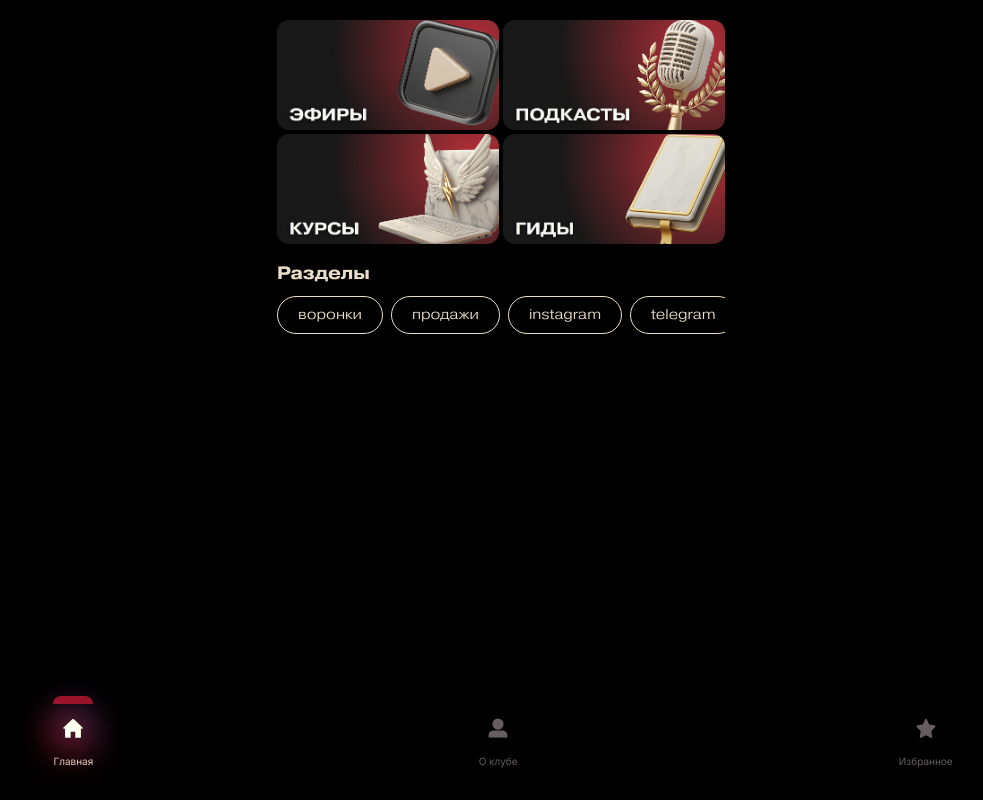
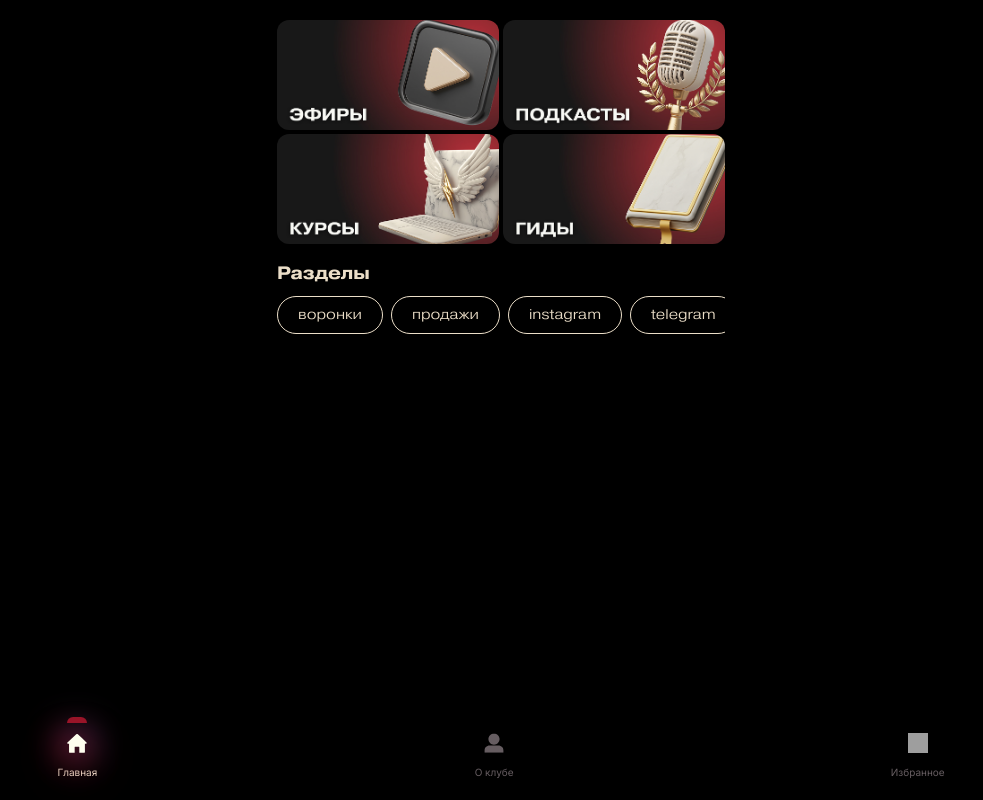
Before and after one commit to nakovalskaya/club-nav, a Next.js app: page / in a window 1280 px wide. Shown: the whole page, without its empty margins (139-1122 px from the left). Built offline with nearby package versions, Linux system fonts and the light colour scheme; grey boxes are pictures that could not be loaded.

Commit message:
компактное меню

```diff
--- a/app/components/BottomNav.tsx
+++ b/app/components/BottomNav.tsx
@@ -12,7 +12,7 @@ export default function BottomNav() {
   ];
 
   return (
-    <nav className="fixed bottom-0 left-0 w-full bg-black flex justify-around items-center h-32 z-50">
+    <nav className="fixed bottom-0 left-0 w-full bg-black h-28 z-50 px-2 pt-1 pb-5 flex justify-around items-end">
       {links.map(({ label, href, icon }) => {
         const isActive = currentPath === href;
 
@@ -24,10 +24,10 @@ export default function BottomNav() {
               isActive ? 'text-[#EBDEC8]' : 'text-[#665d61] hover:text-white'
             }`}
           >
-            <div className="relative w-12 h-12 flex items-center justify-center transition-all duration-300 ease-in-out">
+            <div className="relative w-10 h-10 flex items-center justify-center transition-all duration-300 ease-in-out">
               {/* Палочка сверху */}
               <div
-                className={`absolute -top-2 left-1/2 -translate-x-1/2 w-10 h-2 rounded-t-xl bg-[#991428] z-20 transition-all duration-300 ease-in-out ${
+                className={`absolute -top-1.5 left-1/2 -translate-x-1/2 w-5 h-1.5 rounded-t-xl bg-[#991428] z-20 transition-all duration-300 ease-in-out ${
                   isActive ? 'opacity-100' : 'opacity-0'
                 }`}
               ></div>
@@ -41,7 +41,7 @@ export default function BottomNav() {
 
               {/* Светящаяся аура снизу */}
               <div
-                className={`absolute -bottom-1 left-1/2 -translate-x-1/2 w-14 h-6 bg-[#991428]/20 rounded-full blur-xl z-0 transition-opacity duration-300 ease-in-out ${
+                className={`absolute -bottom-1 left-1/2 -translate-x-1/2 w-10 h-5 bg-[#991428]/20 rounded-full blur-xl z-0 transition-opacity duration-300 ease-in-out ${
                   isActive ? 'opacity-100' : 'opacity-0'
                 }`}
               ></div>
@@ -57,7 +57,7 @@ export default function BottomNav() {
                 }`}
               />
             </div>
-            <span className="mt-0.5 transition-all duration-300 ease-in-out">{label}</span>
+            <span className="mt-[2px] transition-all duration-300 ease-in-out">{label}</span>
           </a>
         );
       })}
```
Also changed, not shown: public/icons/favorite.svg (renamed from public/icons/star.svg).
